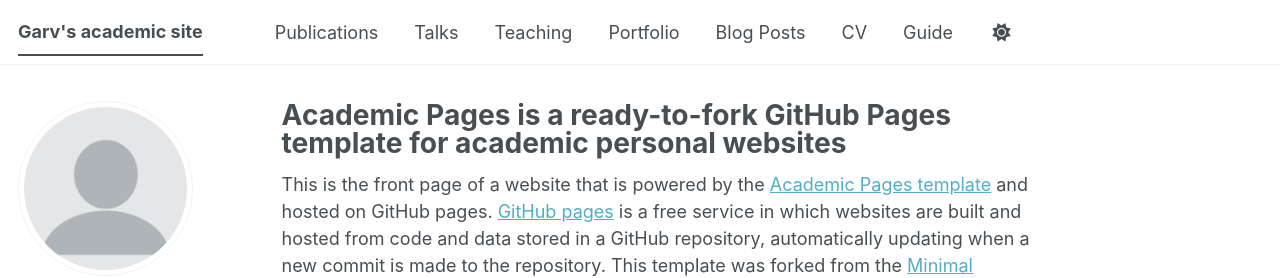
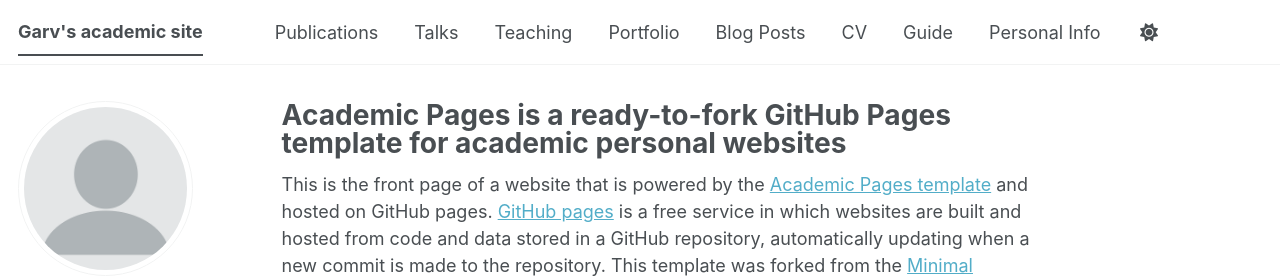
Before and after one commit to gairi01/gairi01.github.io, a Jekyll site: the page built from _pages/about.md, in a window 1280 px wide. Shown: the top 278 px of the page. Built offline with Jekyll 4.4.1, drawn with Linux system fonts in a browser that asks for light colours; a script bundle is joined from its source files by our own code; library files that are not in the unit come from our copies.

Commit message:
Add Personal Info link to navigation

```diff
--- a/_data/navigation.yml
+++ b/_data/navigation.yml
@@ -31,3 +31,6 @@
 
   - title: "Guide"
     url: /markdown/
+
+  - title: "Personal Info"
+    url: /personal-information/
```
